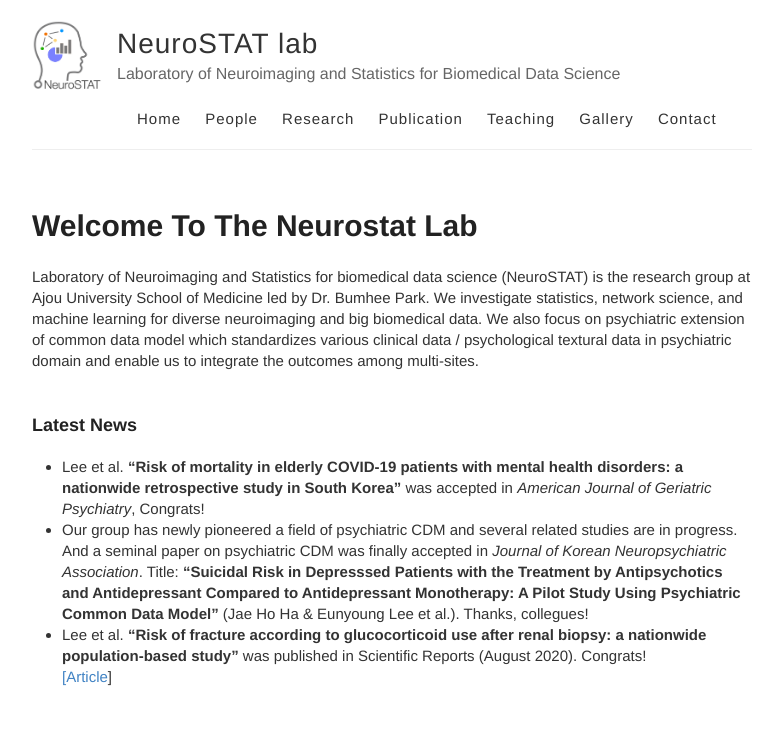
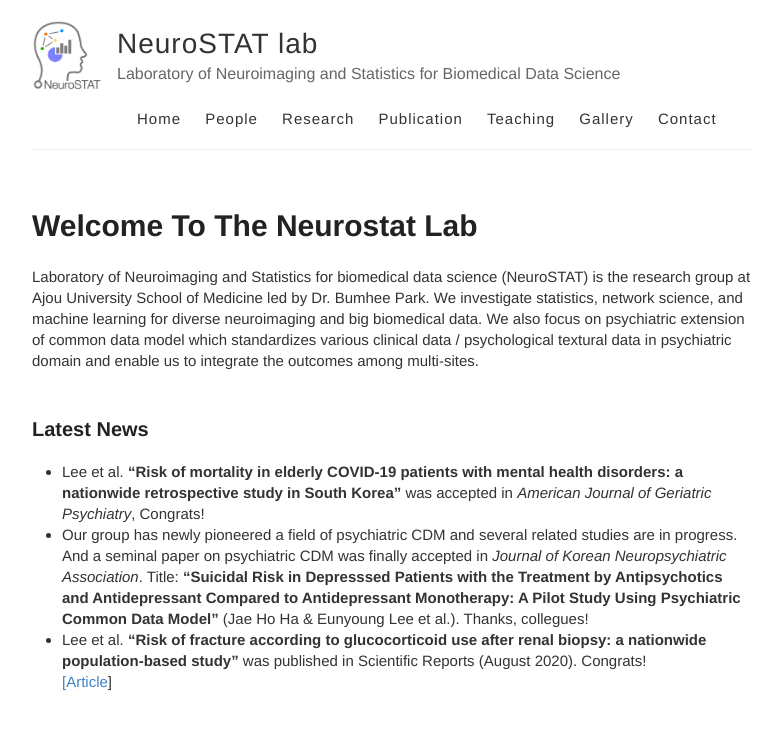
Before and after one commit to neurostat-lab/neurostat-lab.github.io, a Jekyll site: the page built from _posts/2020-08-06-Welcome-to-the-NeuroSTAT-lab.md, in a window 1280 px wide. Shown: the top 730 px of the page, without its empty margins (248-1028 px from the left). Built offline with Jekyll 4.4.1, drawn with Linux system fonts in a browser that asks for light colours.

```diff
--- a/_posts/2020-08-06-Welcome-to-the-NeuroSTAT-lab.md
+++ b/_posts/2020-08-06-Welcome-to-the-NeuroSTAT-lab.md
@@ -3,7 +3,7 @@ layout: post
 ---
 Laboratory of Neuroimaging and Statistics for biomedical data science (NeuroSTAT) is the research group at Ajou University School of Medicine led by Dr. Bumhee Park. We investigate statistics, network science, and machine learning for diverse neuroimaging and big biomedical data. We also focus on psychiatric extension of common data model which standardizes various clinical data / psychological textural data in psychiatric domain and enable us to integrate the outcomes among multi-sites.<br>
 <br>
-#### Latest News
+### Latest News
 
 * Lee et al. **"Risk of mortality in elderly COVID-19 patients with mental health disorders: a nationwide retrospective study in South Korea"** was accepted in _American Journal of Geriatric Psychiatry_, Congrats! <br>
 * Our group has newly pioneered a field of psychiatric CDM and several related studies are in progress. And a seminal paper on psychiatric CDM was finally accepted in _Journal of Korean Neuropsychiatric Association_.
```
